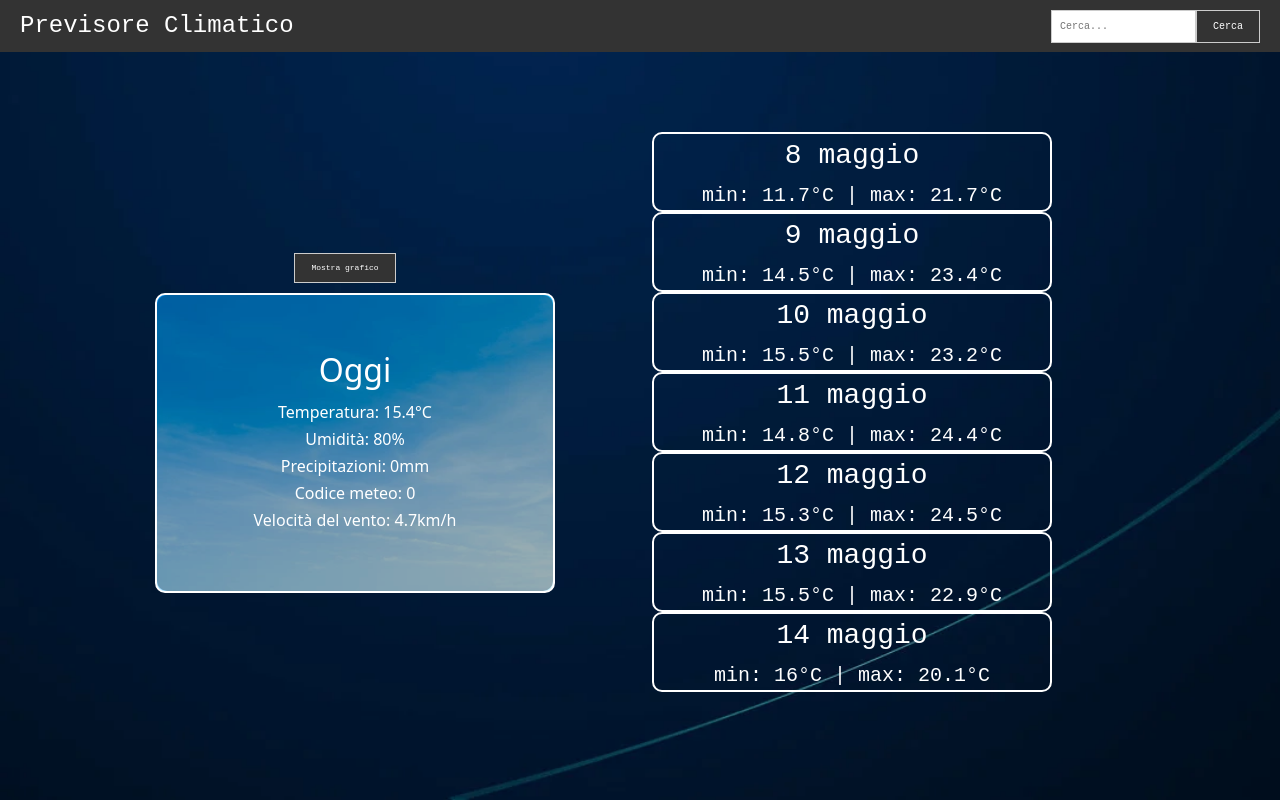
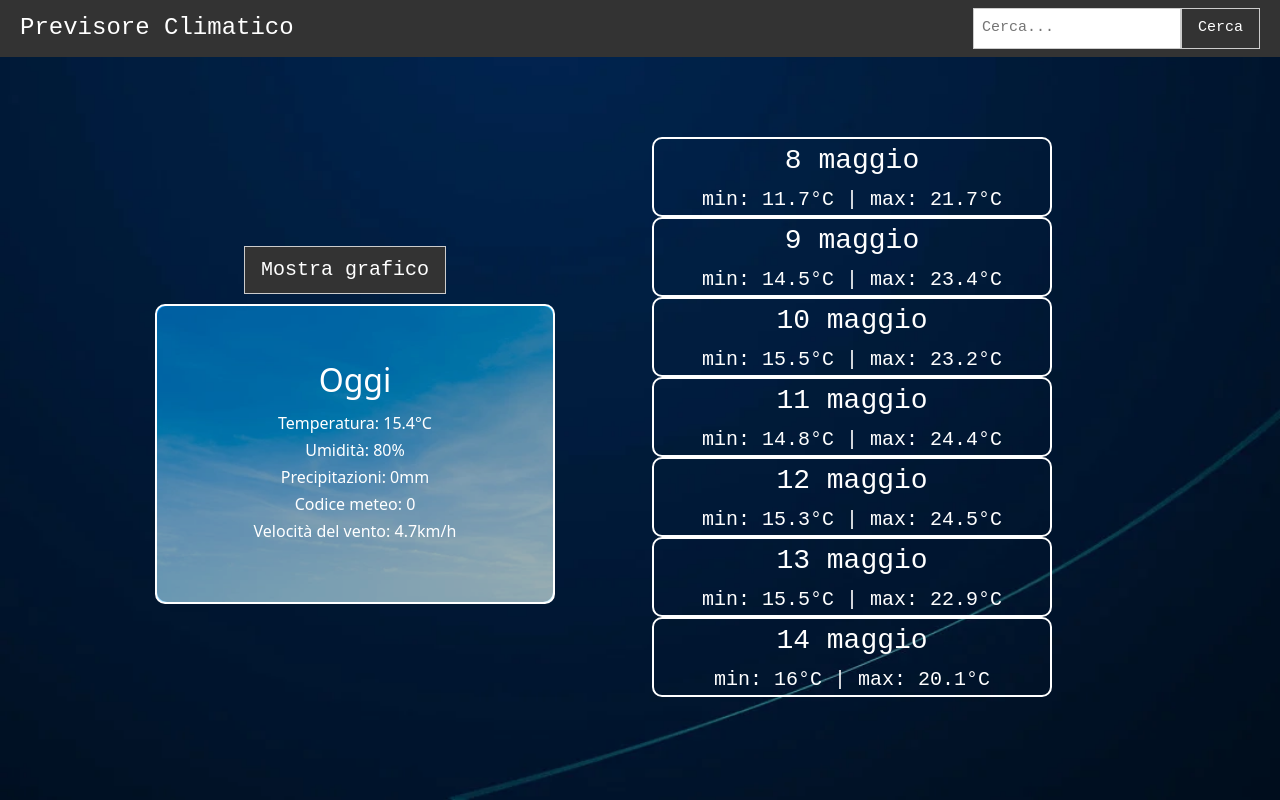
Before and after one commit to matb15/PrevisoreClimatico, a React (Create React App) app in the folder frontend/: page / in a window 1280 px wide. Built offline with nearby package versions, Linux system fonts and the light colour scheme.

Commit message:
fix: axios

```diff
--- a/frontend/src/App.js
+++ b/frontend/src/App.js
@@ -14,7 +14,7 @@ function App() {
 
   const handleSearch = () => {
     axios
-      .get(`http://backend:3001/api/data/${searchQuery}`)
+      .get(`http://localhost:3001/api/data/${searchQuery}`)
       .then((response) => {
         setData(response.data);
       })
--- a/frontend/src/css/Navbar.css
+++ b/frontend/src/css/Navbar.css
@@ -17,7 +17,7 @@
 .search-container input {
   padding: 8px;
   border: 1px solid #ccc;
-  font-size: 10px;
+  font-size: 15px;
   font-family: "Courier New";
 }
 
@@ -28,7 +28,7 @@
   color: white;
   cursor: pointer;
   border: 1px solid #ccc;
-  font-size: 10px;
+  font-size: 15px;
   margin-right: 20px;
   font-family: "Courier New";
 }
--- a/frontend/src/css/PanelButton.css
+++ b/frontend/src/css/PanelButton.css
@@ -1,11 +1,11 @@
-.button{
+.button {
   padding: 8px 16px;
   border: none;
   background-color: #333;
   color: white;
   cursor: pointer;
   border: 1px solid #ccc;
-  font-size: 8px;
+  font-size: 20px;
   margin-right: 20px;
   font-family: "Courier New";
   margin-bottom: 10px;
```
Also changed, not shown: 1 other file (tests, documents, lock files or other folders).
